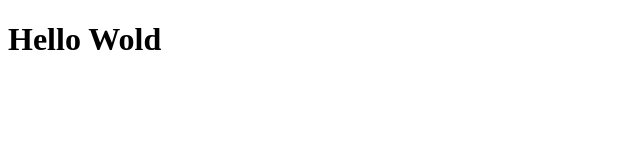
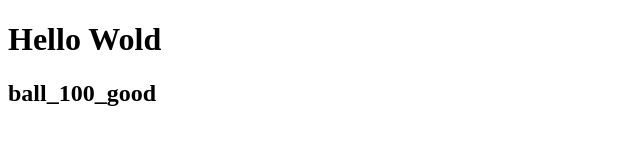
Before and after one commit to juminshin/juminshin.github.io, a plain HTML site: page index.html in a window 1280 px wide. Shown: the whole page, without its empty margins (0-640 px from the left). Drawn offline with Linux system fonts and the light colour scheme.

Commit message:
공백굿

```diff
--- a/index.html
+++ b/index.html
@@ -7,6 +7,7 @@
 <body>
 
     <h1>Hello Wold</h1>
+    <h2>ball_100_good</h2>
 
 
 </body>
```
